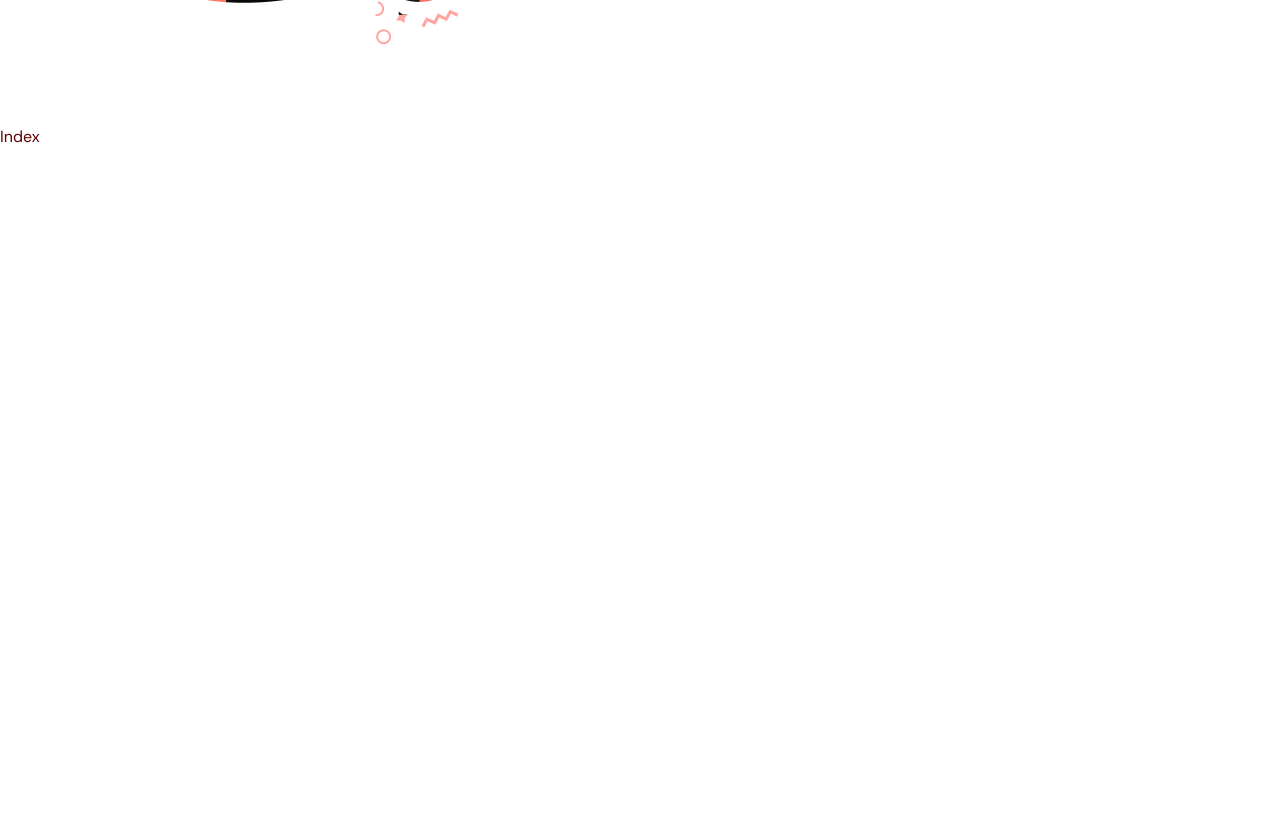
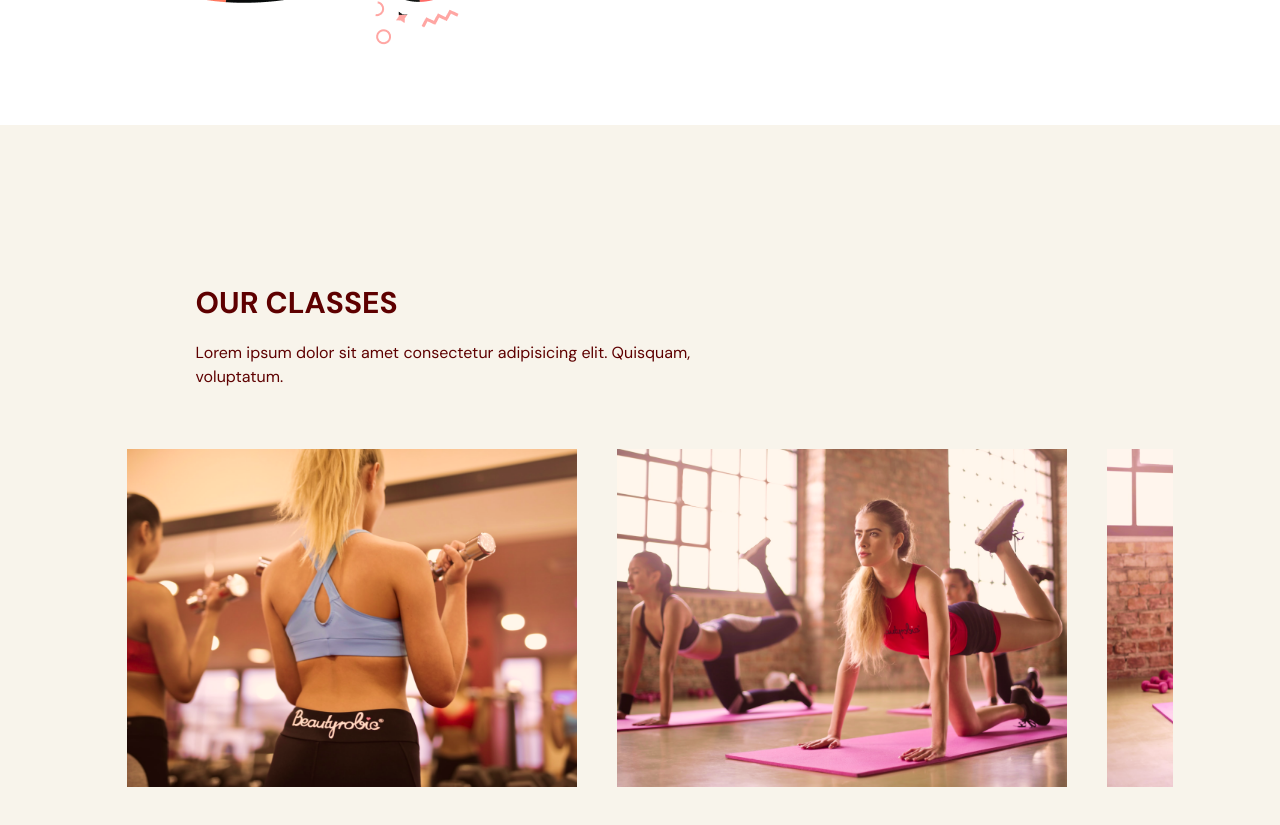
Before and after one commit to AhmadBahr/EVOGYM, a React (Vite) app: page / in a window 1280 px wide. Shown: the part 1900-2725 px from the top of the page. Before the commit the page ends 2049 px from the top, so only its background shows below. Built offline with nearby package versions, Linux system fonts and the light colour scheme.

Commit message:
doing the scrollable carousel images

```diff
--- a/src/App.tsx
+++ b/src/App.tsx
@@ -29,7 +29,7 @@ function App() {
     />
     <Home setSelectedPage={setSelectedPage} />
     <Benefits setSelectedPage={setSelectedPage} />
-    <OurClasses setSelectedPage={setSelectedPage} />
+    <OurClasses setselectedPage={setSelectedPage} />
   </div>
 
 }
--- a/src/scenes/OurClasses/Index.tsx
+++ b/src/scenes/OurClasses/Index.tsx
@@ -5,15 +5,57 @@ import image3 from '../../assets/image3.png'
 import image4 from '../../assets/image4.png'
 import image5 from '../../assets/image5.png'
 import image6 from '../../assets/image6.png'
+import { motion } from 'framer-motion'
+import HText from '../../shared/Htext'
 
 type Props = {
     setselectedPage: (value: SelectedPage) => void
 }
 
 function OurClasses({ setselectedPage }: Props) {
-    return (
-        <div>Index</div>
-    )
+    return <section id='ourclasses' className='w-full bg-gray-20 py-40'>
+        <motion.div className='mx-auto w-5/6'
+            onViewportEnter={() => setselectedPage(SelectedPage.OurClasses)}
+        >
+            <motion.div className='mx-auto w-5/6'
+                initial="hidden"
+                whileInView="visible"
+                viewport={{ once: true, amount: 0.5 }}
+                transition={{ duration: 0.5 }}
+                variants={{
+                    hidden: { opacity: 0, x: -50 },
+                    visible: { opacity: 1, x: 0 }
+                }}
+            >
+                <div className='md:w-3/5'>
+                    <HText>OUR CLASSES</HText>
+                    <p className='py-5'>Lorem ipsum dolor sit amet consectetur adipisicing elit. Quisquam, voluptatum.</p>
+                </div>
+            </motion.div>
+            <div className='mt-10 h-[353px] w-full overflow-x-auto overflow-y-hidden'>
+                <ul className='whitespace-nowrap'>
+                    <li className='inline-block mx-5'>
+                        <img className='h-full w-[450px]' src={image1} alt="" />
+                    </li>
+                    <li className='inline-block mx-5'>
+                        <img className='h-full w-[450px]' src={image2} alt="" />
+                    </li>
+                    <li className='inline-block mx-5'>
+                        <img className='h-full w-[450px]' src={image3} alt="" />
+                    </li>
+                    <li className='inline-block mx-5'>
+                        <img className='h-full w-[450px]' src={image4} alt="" />
+                    </li>
+                    <li className='inline-block mx-5'>
+                        <img className='h-full w-[450px]' src={image5} alt="" />
+                    </li>
+                    <li className='inline-block mx-5'>
+                        <img className='h-full w-[450px]' src={image6} alt="" />
+                    </li>
+                </ul>
+            </div>
+        </motion.div>
+    </section>
 }
 
 export default OurClasses
```
